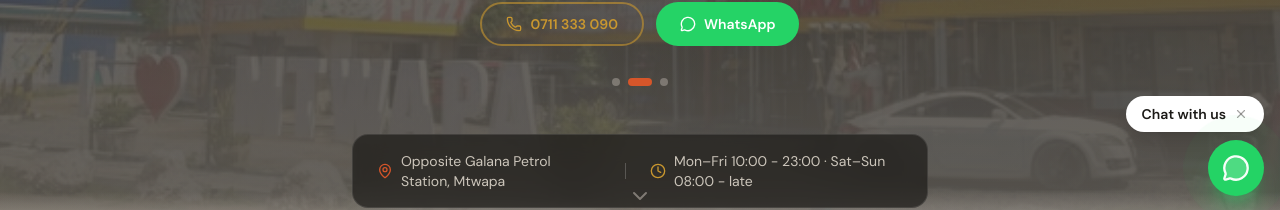
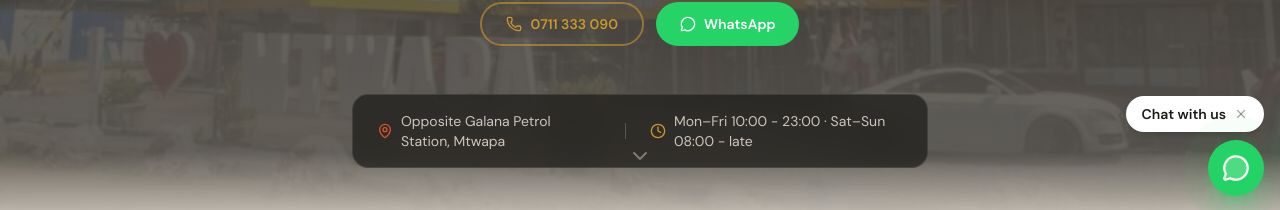
Before and after one commit to kivevo/mtwapa-choma-zone, a Next.js app: page / in a window 1280 px wide. Shown: the part 580-790 px from the top of the page. Built offline with nearby package versions, Linux system fonts and the light colour scheme; no server answers; the database is empty.

Commit message:
feat: expand hero to 5 slides with cleaner images, remove pagination dots

```diff
--- a/components/sections/hero.tsx
+++ b/components/sections/hero.tsx
@@ -20,22 +20,36 @@ const HERO_SLIDES = [
     title_highlight: "Nyama Choma",
     title_suffix: "Open Garden Hospitality",
     description: "Freshly roasted goat & beef, cold drinks, and open-air garden seating right on the Mombasa–Malindi Highway.",
-    image: "/images/real/insta_real_4.jpg", // Real venue exterior — clean sky & signage
+    image: "/images/real/insta_real_4.jpg",
+  },
+  {
+    title_prefix: "Your Perfect",
+    title_highlight: "Highway Stopover",
+    title_suffix: "Mombasa–Malindi Highway",
+    description: "Opposite Galana Petrol Station. Secure parking, clean washrooms, hot food, and cold drinks — get back on the road refreshed.",
+    image: "/images/real/insta_real_5.jpg",
   },
   {
     title_prefix: "Sundays are for",
     title_highlight: "Family Fun",
-    title_suffix: "At the Palms",
-    description: "Bring the whole family for our Sunday Fun Day. Great choma for you, a safe fenced playground for the kids.",
-    image: "/images/real/insta_real_5.jpg", // Real venue exterior — different angle
+    title_suffix: "Food · Play · Memories",
+    description: "Bring the whole family. Great choma for you, a safe fenced playground for the kids, and Sunday vibes all day long.",
+    image: "/images/real/insta_real_7.jpg",
   },
   {
-    title_prefix: "The Perfect",
-    title_highlight: "Garden Escape",
-    title_suffix: "Events & Meetups",
-    description: "Lush makuti pavilions, secure parking, and live Rhumba nights. Your favourite spot on the North Coast.",
-    image: "/images/real/insta_real_9.jpg", // Garden dining with real ambience
-  }
+    title_prefix: "Great Choma,",
+    title_highlight: "Cold Drinks",
+    title_suffix: "& Even Better Vibes",
+    description: "Nyama choma done right. Tusker on ice, pool table, garden seating, and live music every weekend at the Palms.",
+    image: "/images/real/insta_real_2.jpg",
+  },
+  {
+    title_prefix: "Host Your Next",
+    title_highlight: "Event With Us",
+    title_suffix: "Birthdays · Meetings · Celebrations",
+    description: "From birthday parties to corporate luncheons — our lush garden and makuti pavilions set the perfect scene.",
+    image: "/images/real/insta_real_8.jpg",
+  },
 ];
 
 function useIsOpen(hours: SiteSettings["opening_hours"]) {
@@ -174,19 +188,6 @@ export function Hero({ settings }: HeroProps) {
               <ContactButtons phone={settings.phone_primary} variant="dark" className="justify-center w-full xs:w-auto" />
             </div>
 
-            {/* Pagination Dots */}
-            <div className="mt-8 flex justify-center gap-2">
-              {HERO_SLIDES.map((_, idx) => (
-                <button
-                  key={idx}
-                  onClick={() => setCurrentSlide(idx)}
-                  className={`h-2 rounded-full transition-all ${
-                    idx === currentSlide ? "w-6 bg-ember" : "w-2 bg-sand/30 hover:bg-sand/60"
-                  }`}
-                  aria-label={`Go to slide ${idx + 1}`}
-                />
-              ))}
-            </div>
           </motion.div>
 
           <motion.div
```
